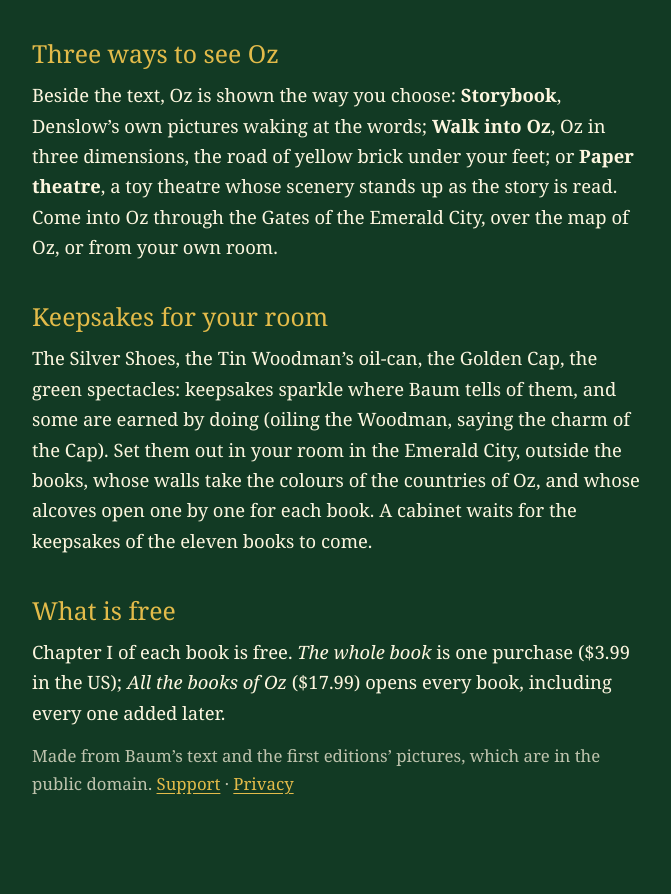
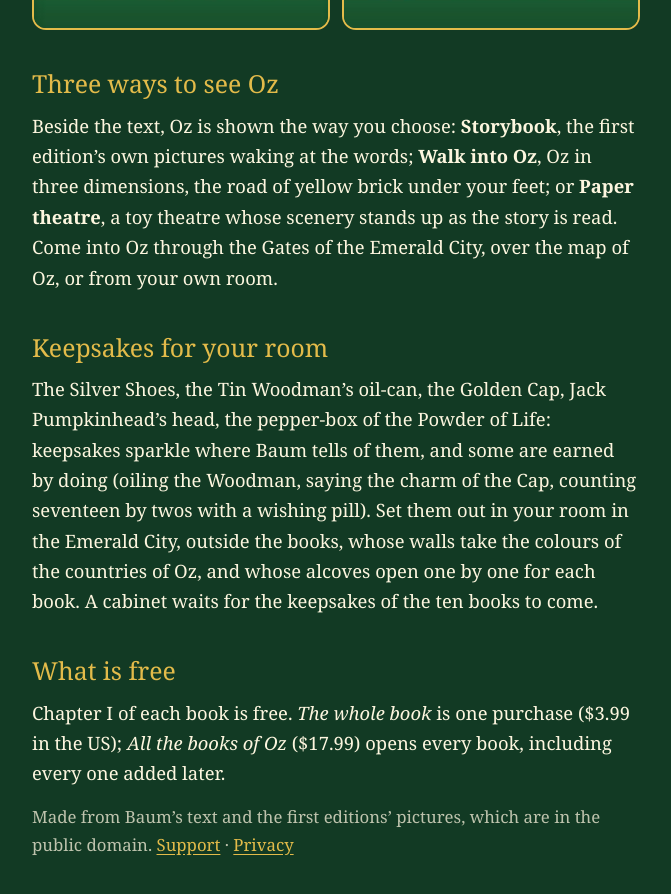
Before and after one commit to cyberfugue/cyberfugue.github.io, a plain HTML site: page worlds-of-oz/index.html in a window 1280 px wide. Shown: the part 1004-1898 px from the top of the page, without its empty margins (304-975 px from the left). Drawn offline with Linux system fonts and the light colour scheme; a web font is replaced by a local one.

Commit message:
Worlds of Oz: The Marvelous Land of Oz on the app's page (#30)
Claude-Session: https://claude.ai/code/session_01FfMDvT4pYEeRWo3yGVvfN1

Co-authored-by: Claude <noreply@anthropic.com>

```diff
--- a/worlds-of-oz/index.html
+++ b/worlds-of-oz/index.html
@@ -39,12 +39,12 @@
 <main>
   <p class="kicker">cyberfugue · iPhone, iPad and Android</p>
   <div class="hero"><img src="icon.png" alt="The Emerald City’s towers at the end of the road of yellow brick"><h1>Worlds of Oz</h1></div>
-  <p>Step through the cyclone into the Land of Oz. L. Frank Baum’s <em>The Wonderful Wizard of Oz</em>, complete, with every one of W. W. Denslow’s pictures of 1900, read aloud by either of two LibriVox readers with each word lit as it is spoken. More of the books of Oz are on the road of yellow brick.</p>
+  <p>Step through the cyclone into the Land of Oz. L. Frank Baum’s <em>The Wonderful Wizard of Oz</em>, with every one of W. W. Denslow’s pictures of 1900, and <em>The Marvelous Land of Oz</em>, with every one of John R. Neill’s pictures of 1904, each complete and read aloud by either of two LibriVox readers with each word lit as it is spoken. More of the books of Oz are on the road of yellow brick.</p>
   <div class="shots"><img src="img/reading.jpg" alt="Chapter I, The Cyclone, read aloud beneath Denslow’s picture of Uncle Henry and Aunt Em"><img src="img/room.jpg" alt="Your room in the Emerald City, with keepsakes on the mantel, the wall and the table"></div>
   <h2>Three ways to see Oz</h2>
-  <p>Beside the text, Oz is shown the way you choose: <strong>Storybook</strong>, Denslow’s own pictures waking at the words; <strong>Walk into Oz</strong>, Oz in three dimensions, the road of yellow brick under your feet; or <strong>Paper theatre</strong>, a toy theatre whose scenery stands up as the story is read. Come into Oz through the Gates of the Emerald City, over the map of Oz, or from your own room.</p>
+  <p>Beside the text, Oz is shown the way you choose: <strong>Storybook</strong>, the first edition’s own pictures waking at the words; <strong>Walk into Oz</strong>, Oz in three dimensions, the road of yellow brick under your feet; or <strong>Paper theatre</strong>, a toy theatre whose scenery stands up as the story is read. Come into Oz through the Gates of the Emerald City, over the map of Oz, or from your own room.</p>
   <h2>Keepsakes for your room</h2>
-  <p>The Silver Shoes, the Tin Woodman’s oil-can, the Golden Cap, the green spectacles: keepsakes sparkle where Baum tells of them, and some are earned by doing (oiling the Woodman, saying the charm of the Cap). Set them out in your room in the Emerald City, outside the books, whose walls take the colours of the countries of Oz, and whose alcoves open one by one for each book. A cabinet waits for the keepsakes of the eleven books to come.</p>
+  <p>The Silver Shoes, the Tin Woodman’s oil-can, the Golden Cap, Jack Pumpkinhead’s head, the pepper-box of the Powder of Life: keepsakes sparkle where Baum tells of them, and some are earned by doing (oiling the Woodman, saying the charm of the Cap, counting seventeen by twos with a wishing pill). Set them out in your room in the Emerald City, outside the books, whose walls take the colours of the countries of Oz, and whose alcoves open one by one for each book. A cabinet waits for the keepsakes of the ten books to come.</p>
   <h2>What is free</h2>
   <p>Chapter I of each book is free. <em>The whole book</em> is one purchase ($3.99 in the US); <em>All the books of Oz</em> ($17.99) opens every book, including every one added later.</p>
   <p class="hint">Made from Baum’s text and the first editions’ pictures, which are in the public domain. <a href="support/">Support</a> · <a href="privacy/">Privacy</a></p>
```
